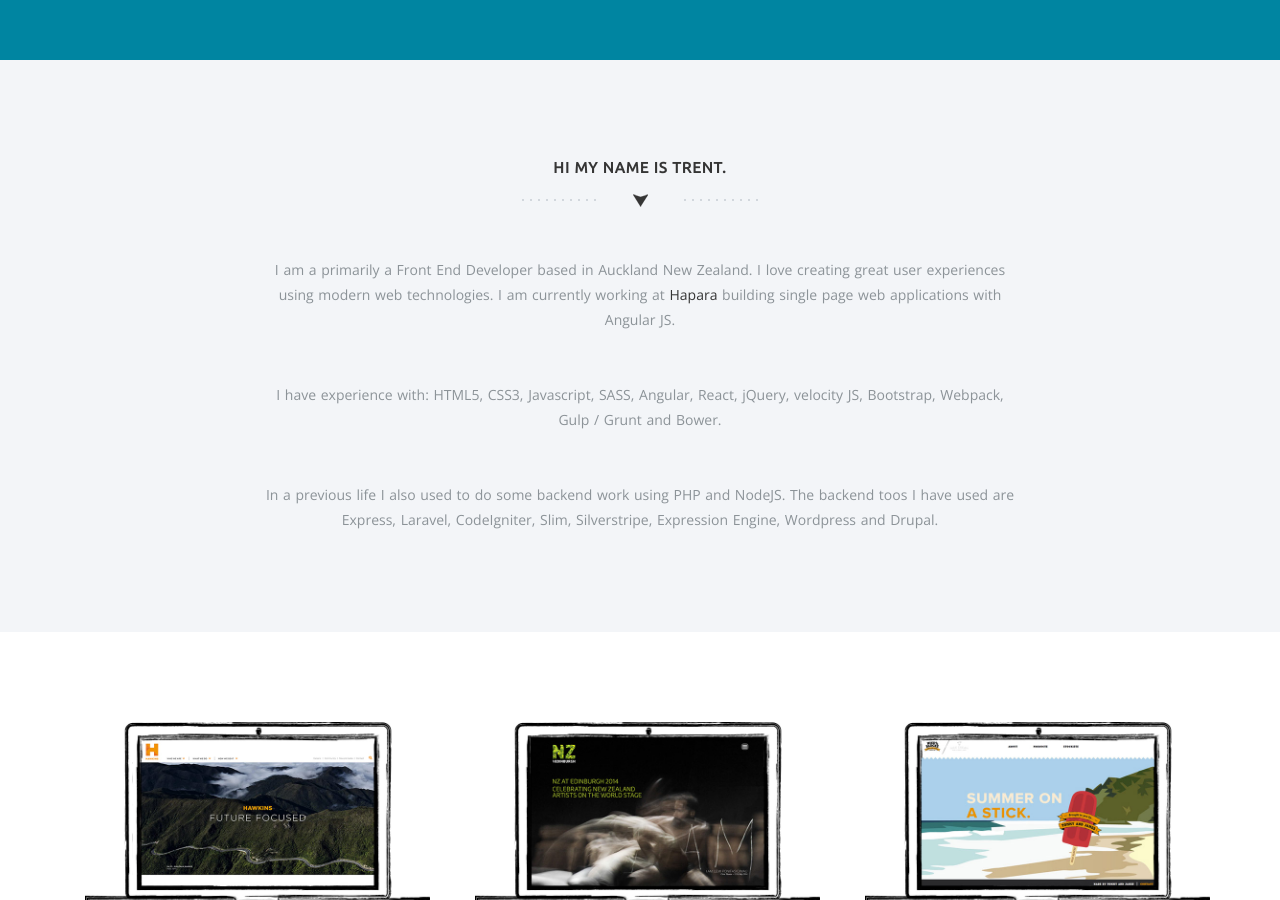
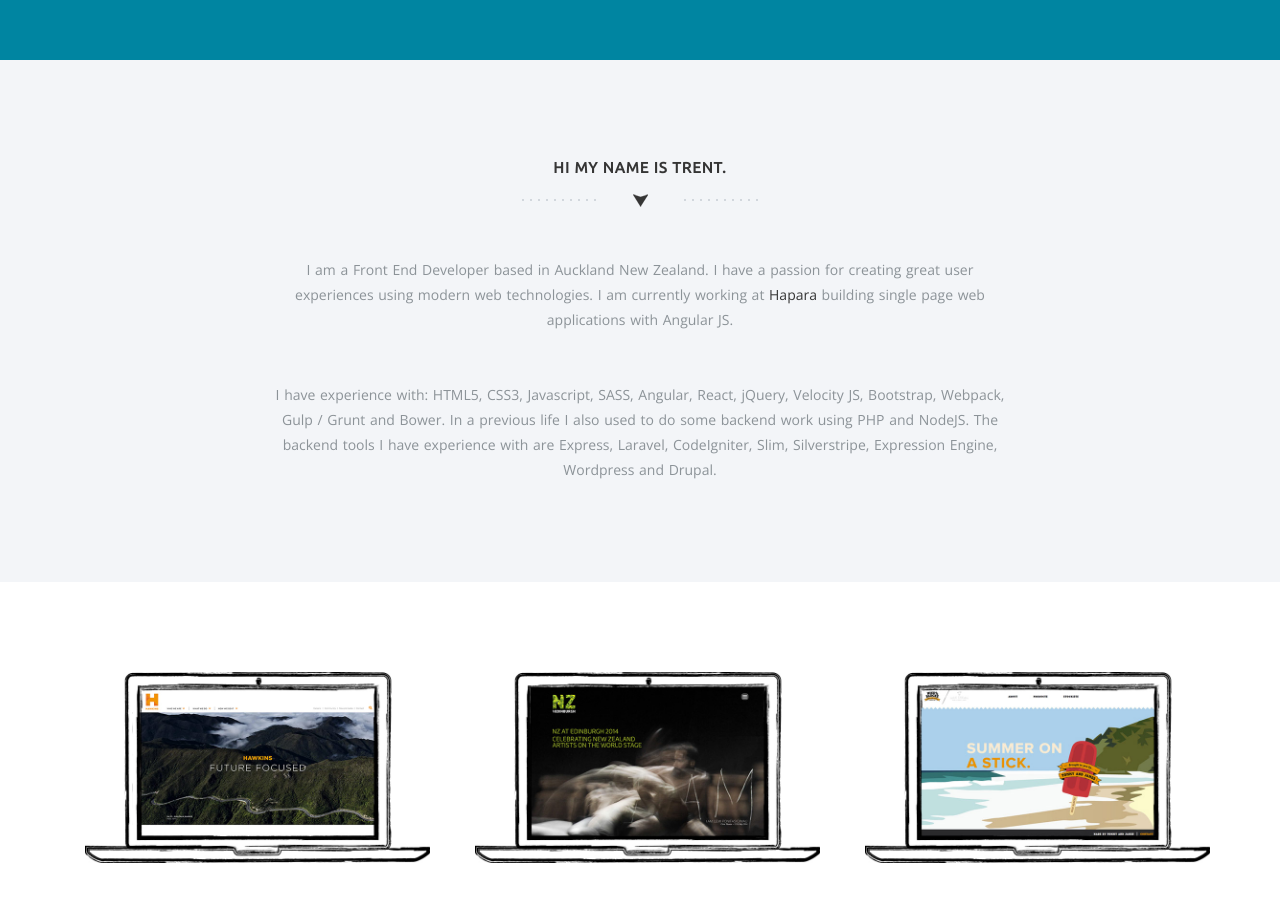
Before and after one commit to trenthogan/trenthogan.github.io, a Jekyll site: the page built from index.html, in a window 1280 px wide and 900 px high, scrolled down 608 px. Built offline with Jekyll 4.4.1, drawn with Linux system fonts in a browser that asks for light colours; Markdown is read by kramdown in place of the engine named in the settings.

Commit message:
Fix up typos

```diff
--- a/index.html
+++ b/index.html
@@ -18,9 +18,8 @@
             <div class="row">
               <div class="col-md-8 col-md-offset-2">
                 <h1 class="arrow">Hi my name is Trent.</h1>
-                <p>I am a primarily a Front End Developer based in Auckland New Zealand. I love creating great user experiences using modern web technologies. I am currently working at <a href="https://hapara.com/">Hapara</a> building single page web applications with Angular JS.</p>
-                <p>I have experience with: HTML5, CSS3, Javascript, SASS, Angular, React, jQuery, velocity JS, Bootstrap, Webpack, Gulp / Grunt and Bower.</p>
-                <p>In a previous life I also used to do some backend work using PHP and NodeJS. The backend toos I have used are Express, Laravel, CodeIgniter, Slim, Silverstripe, Expression Engine, Wordpress and Drupal.</p>
+                <p>I am a Front End Developer based in Auckland New Zealand. I have a passion for creating great user experiences using modern web technologies. I am currently working at <a href="https://hapara.com/">Hapara</a> building single page web applications with Angular JS.</p>
+                <p>I have experience with: HTML5, CSS3, Javascript, SASS, Angular, React, jQuery, Velocity JS, Bootstrap, Webpack, Gulp / Grunt and Bower. In a previous life I also used to do some backend work using PHP and NodeJS. The backend tools I have experience with are Express, Laravel, CodeIgniter, Slim, Silverstripe, Expression Engine, Wordpress and Drupal.</p>
               </div>
             </div>
           </div>
```
Also changed, not shown: 1 other file.
